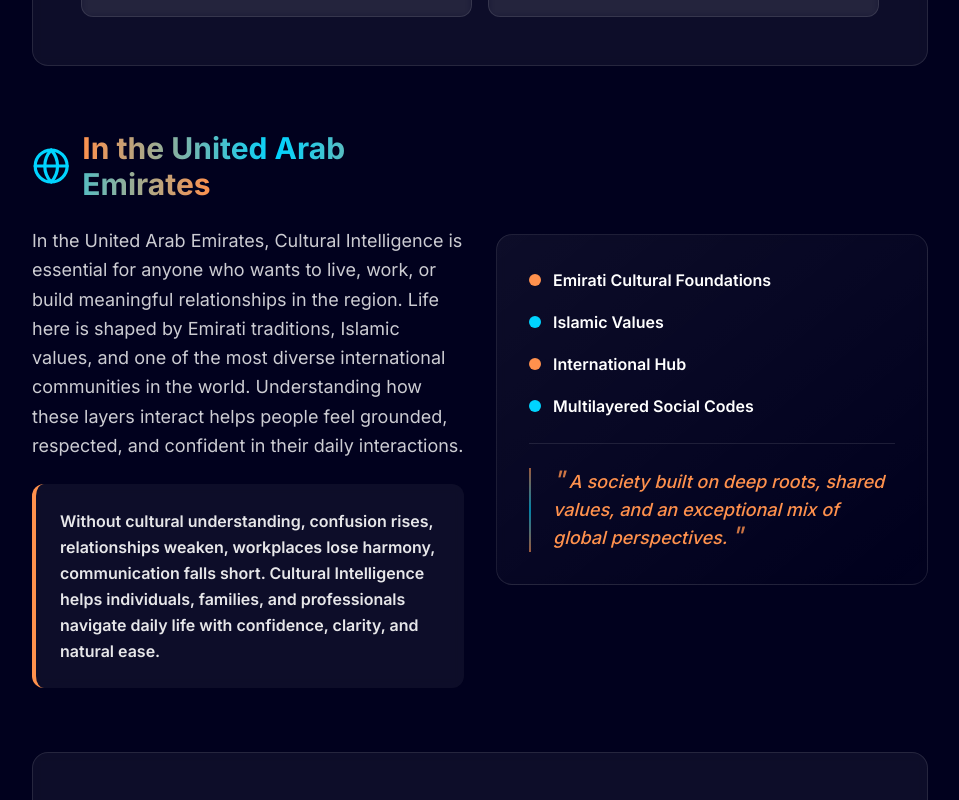
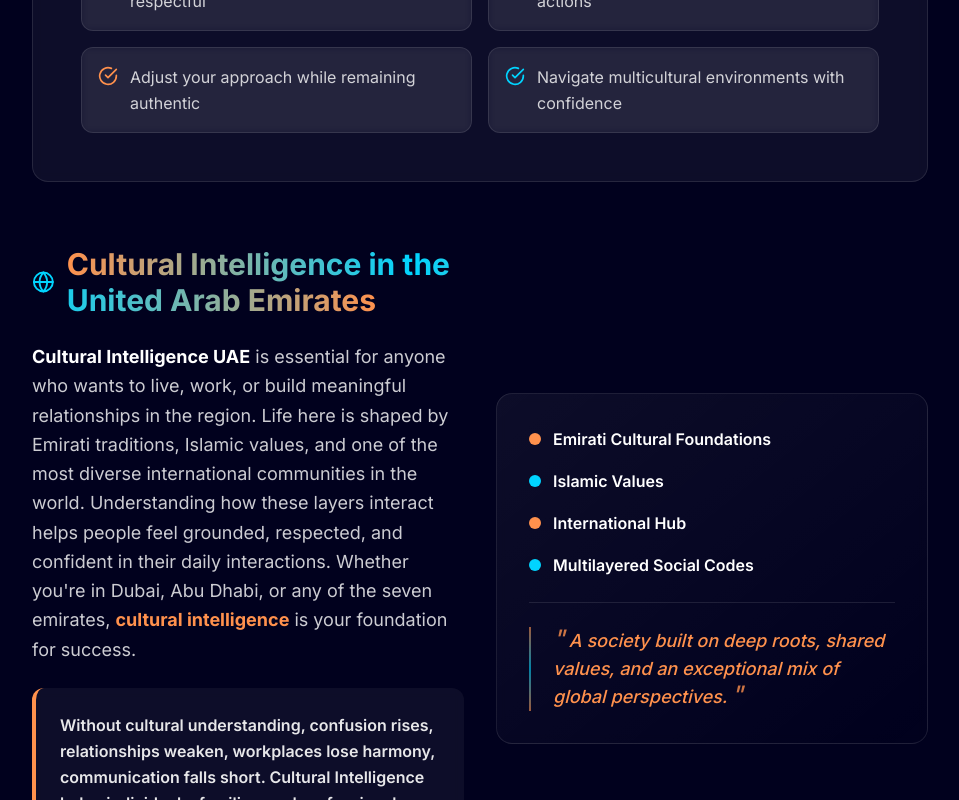
Before and after one commit to sksh100/theorangecode, a Next.js app: page /what-is-cq in a window 1280 px wide. Shown: the part 1700-2500 px from the top of the page, without its empty margins (160-1119 px from the left). Built offline with nearby package versions, Linux system fonts and the light colour scheme; no server answers.

Commit message:
Optimize pages for 'cultural intelligence' and 'cultural intelligence UAE' SEO

```diff
--- a/src/app/layout.tsx
+++ b/src/app/layout.tsx
@@ -7,10 +7,10 @@ import { CookieBanner } from '@/components/CookieBanner'
 
 export const metadata: Metadata = {
   title: {
-    default: 'The Orange Code - Cultural Intelligence & Leadership Training | Abu Dhabi',
+    default: 'Cultural Intelligence UAE | Cultural Intelligence Training Dubai & Abu Dhabi | The Orange Code',
     template: '%s | The Orange Code'
   },
-  description: 'The Orange Code is a premium learning platform based in Abu Dhabi, UAE. We empower professionals moving to the UAE to develop cultural intelligence, understand Emirati culture and etiquette, and master doing business in the Emirates. Join our exclusive programs and transform cultural barriers into bridges of trust.',
+  description: 'Cultural Intelligence UAE: Premium cultural intelligence training in Dubai and Abu Dhabi. The Orange Code empowers professionals to develop cultural intelligence (CQ), understand Emirati culture, and master doing business in the UAE and GCC. Expert cultural intelligence courses and masterclasses.',
   keywords: [
     'The Orange Code',
     'cultural intelligence',
--- a/src/app/sitemap.ts
+++ b/src/app/sitemap.ts
@@ -62,14 +62,14 @@ export default function sitemap(): MetadataRoute.Sitemap {
     {
       url: `${baseUrl}/why-cultural-intelligence`,
       lastModified: now,
-      changeFrequency: 'monthly',
-      priority: 0.8,
+      changeFrequency: 'weekly',
+      priority: 0.9,
     },
     {
       url: `${baseUrl}/what-is-cq`,
       lastModified: now,
-      changeFrequency: 'monthly',
-      priority: 0.8,
+      changeFrequency: 'weekly',
+      priority: 0.9,
     },
     {
       url: `${baseUrl}/masterclasses`,
--- /dev/null
+++ b/src/app/what-is-cq/layout.tsx
@@ -0,0 +1,56 @@
+import type { Metadata } from 'next'
+
+export const metadata: Metadata = {
+  title: 'What is Cultural Intelligence (CQ)? | Cultural Intelligence UAE | The Orange Code',
+  description: 'Learn what cultural intelligence (CQ) is and why it matters in the UAE. Discover the three pillars of CQ: cognitive understanding, emotional awareness, and behavioural flexibility. Essential guide for professionals in Dubai, Abu Dhabi, and the GCC.',
+  keywords: [
+    'cultural intelligence',
+    'cultural intelligence UAE',
+    'cultural intelligence Dubai',
+    'cultural intelligence Abu Dhabi',
+    'what is cultural intelligence',
+    'CQ cultural intelligence',
+    'cultural intelligence training UAE',
+    'cultural intelligence courses',
+    'cultural intelligence GCC',
+    'cultural intelligence Middle East',
+    'cultural competence UAE',
+    'cross-cultural intelligence',
+    'cultural awareness UAE',
+    'cultural intelligence definition',
+    'cultural intelligence meaning',
+  ],
+  openGraph: {
+    title: 'What is Cultural Intelligence (CQ)? | Cultural Intelligence UAE',
+    description: 'Learn what cultural intelligence is and why it\'s essential for success in the UAE and GCC. Discover the three pillars of CQ and how to develop your cultural intelligence skills.',
+    url: 'https://www.theorangecode.com/what-is-cq',
+    siteName: 'The Orange Code',
+    images: [
+      {
+        url: 'https://www.theorangecode.com/og-image',
+        width: 1200,
+        height: 630,
+        alt: 'Cultural Intelligence UAE - The Orange Code',
+      },
+    ],
+    locale: 'en_US',
+    type: 'article',
+  },
+  twitter: {
+    card: 'summary_large_image',
+    title: 'What is Cultural Intelligence (CQ)? | Cultural Intelligence UAE',
+    description: 'Learn what cultural intelligence is and why it\'s essential for success in the UAE and GCC.',
+    images: ['https://www.theorangecode.com/og-image'],
+  },
+  alternates: {
+    canonical: 'https://www.theorangecode.com/what-is-cq',
+  },
+}
+
+export default function WhatIsCQLayout({
+  children,
+}: {
+  children: React.ReactNode
+}) {
+  return children
+}
--- a/src/app/what-is-cq/page.tsx
+++ b/src/app/what-is-cq/page.tsx
@@ -66,8 +66,9 @@ export default function WhatIsCQPage() {
           __html: JSON.stringify({
             "@context": "https://schema.org",
             "@type": "Article",
-            "headline": "What is Cultural Intelligence (CQ)?",
-            "description": "Cultural intelligence is the ability to interpret, adapt to, and effectively engage with people from different cultural backgrounds. Learn about its three pillars: cognitive understanding, emotional awareness, and behavioural flexibility.",
+            "headline": "What is Cultural Intelligence (CQ)? | Cultural Intelligence UAE",
+            "description": "Cultural intelligence (CQ) is the ability to interpret, adapt to, and effectively engage with people from different cultural backgrounds. Essential for professionals in the UAE, Dubai, and Abu Dhabi. Learn about its three pillars: cognitive understanding, emotional awareness, and behavioural flexibility.",
+            "keywords": "cultural intelligence, cultural intelligence UAE, cultural intelligence Dubai, cultural intelligence Abu Dhabi, CQ, cultural competence UAE",
             "url": "https://www.theorangecode.com/what-is-cq",
             "image": "https://www.theorangecode.com/og-image",
             "author": {
@@ -120,9 +121,12 @@ export default function WhatIsCQPage() {
               </motion.div>
               <h1 className="text-3xl sm:text-5xl md:text-7xl font-bold mb-6 px-4 sm:px-0 break-words">
                 <span className="bg-gradient-to-r from-azure-blue via-orange to-azure-blue bg-clip-text text-transparent">
-                  What is <span className="whitespace-normal sm:whitespace-nowrap">Cultural Intelligence</span>
+                  What is <span className="whitespace-normal sm:whitespace-nowrap">Cultural Intelligence</span> in the UAE?
                 </span>
               </h1>
+              <p className="text-lg sm:text-xl text-white/80 mb-4">
+                Cultural Intelligence (CQ) for professionals in Dubai, Abu Dhabi, and the United Arab Emirates
+              </p>
             </motion.div>
           </div>
         </section>
@@ -235,12 +239,12 @@ export default function WhatIsCQPage() {
                       <Globe className="w-10 h-10 text-azure-blue" />
                       <h2 className="text-3xl font-bold">
                         <span className="bg-gradient-to-r from-orange via-azure-blue to-orange bg-clip-text text-transparent">
-                          In the United Arab Emirates
+                          Cultural Intelligence in the United Arab Emirates
                         </span>
                       </h2>
                     </div>
                     <p className="text-lg leading-relaxed text-white/80">
-                      In the United Arab Emirates, Cultural Intelligence is essential for anyone who wants to live, work, or build meaningful relationships in the region. Life here is shaped by Emirati traditions, Islamic values, and one of the most diverse international communities in the world. Understanding how these layers interact helps people feel grounded, respected, and confident in their daily interactions.
+                      <strong className="text-white">Cultural Intelligence UAE</strong> is essential for anyone who wants to live, work, or build meaningful relationships in the region. Life here is shaped by Emirati traditions, Islamic values, and one of the most diverse international communities in the world. Understanding how these layers interact helps people feel grounded, respected, and confident in their daily interactions. Whether you're in Dubai, Abu Dhabi, or any of the seven emirates, <strong className="text-orange">cultural intelligence</strong> is your foundation for success.
                     </p>
                     <motion.div
                       whileHover={{ scale: 1.02, x: 10 }}
--- /dev/null
+++ b/src/app/why-cultural-intelligence/layout.tsx
@@ -0,0 +1,55 @@
+import type { Metadata } from 'next'
+
+export const metadata: Metadata = {
+  title: 'Why Cultural Intelligence Matters | Cultural Intelligence UAE | The Orange Code',
+  description: 'Discover why cultural intelligence is essential for success in the UAE and Gulf region. Learn how CQ improves communication, reduces misunderstandings, and builds stronger relationships across cultures in Dubai, Abu Dhabi, and the GCC.',
+  keywords: [
+    'cultural intelligence UAE',
+    'why cultural intelligence matters',
+    'cultural intelligence importance',
+    'cultural intelligence benefits',
+    'cultural intelligence Dubai',
+    'cultural intelligence Abu Dhabi',
+    'cultural intelligence GCC',
+    'cultural intelligence Middle East',
+    'cultural intelligence training UAE',
+    'cultural intelligence for professionals',
+    'cultural intelligence in business',
+    'cultural intelligence workplace',
+    'cultural intelligence success',
+    'cultural intelligence advantages',
+  ],
+  openGraph: {
+    title: 'Why Cultural Intelligence Matters | Cultural Intelligence UAE',
+    description: 'Discover why cultural intelligence is essential for success in the UAE and Gulf region. Learn how CQ improves communication and builds stronger relationships.',
+    url: 'https://www.theorangecode.com/why-cultural-intelligence',
+    siteName: 'The Orange Code',
+    images: [
+      {
+        url: 'https://www.theorangecode.com/og-image',
+        width: 1200,
+        height: 630,
+        alt: 'Why Cultural Intelligence Matters - The Orange Code',
+      },
+    ],
+    locale: 'en_US',
+    type: 'article',
+  },
+  twitter: {
+    card: 'summary_large_image',
+    title: 'Why Cultural Intelligence Matters | Cultural Intelligence UAE',
+    description: 'Discover why cultural intelligence is essential for success in the UAE and Gulf region.',
+    images: ['https://www.theorangecode.com/og-image'],
+  },
+  alternates: {
+    canonical: 'https://www.theorangecode.com/why-cultural-intelligence',
+  },
+}
+
+export default function WhyCulturalIntelligenceLayout({
+  children,
+}: {
+  children: React.ReactNode
+}) {
+  return children
+}
```
